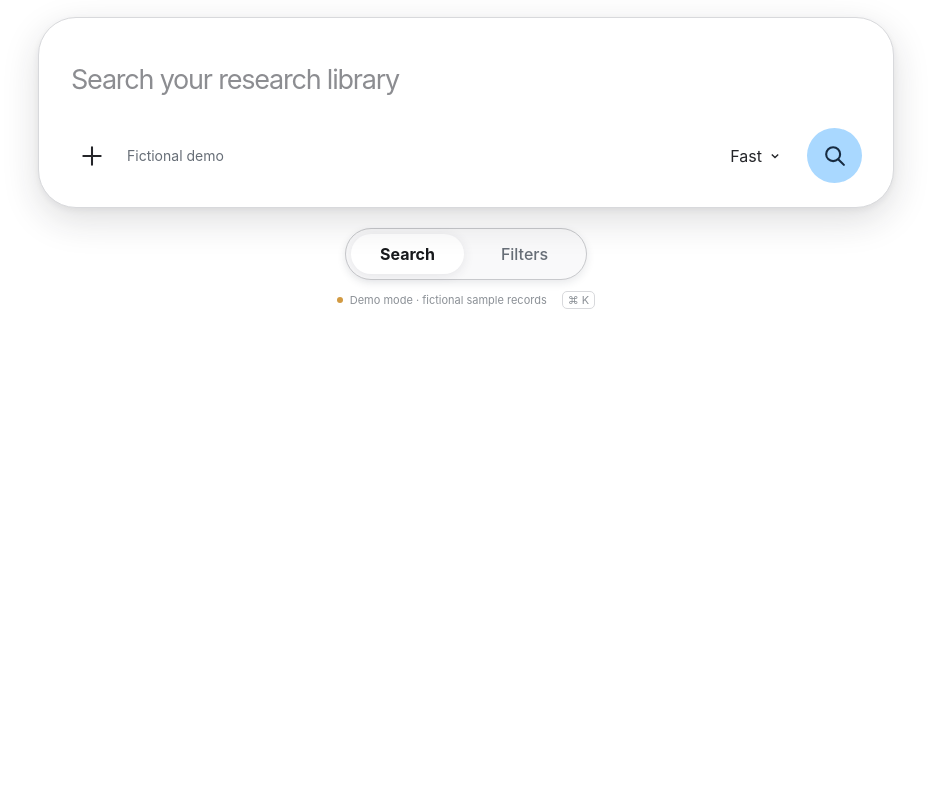
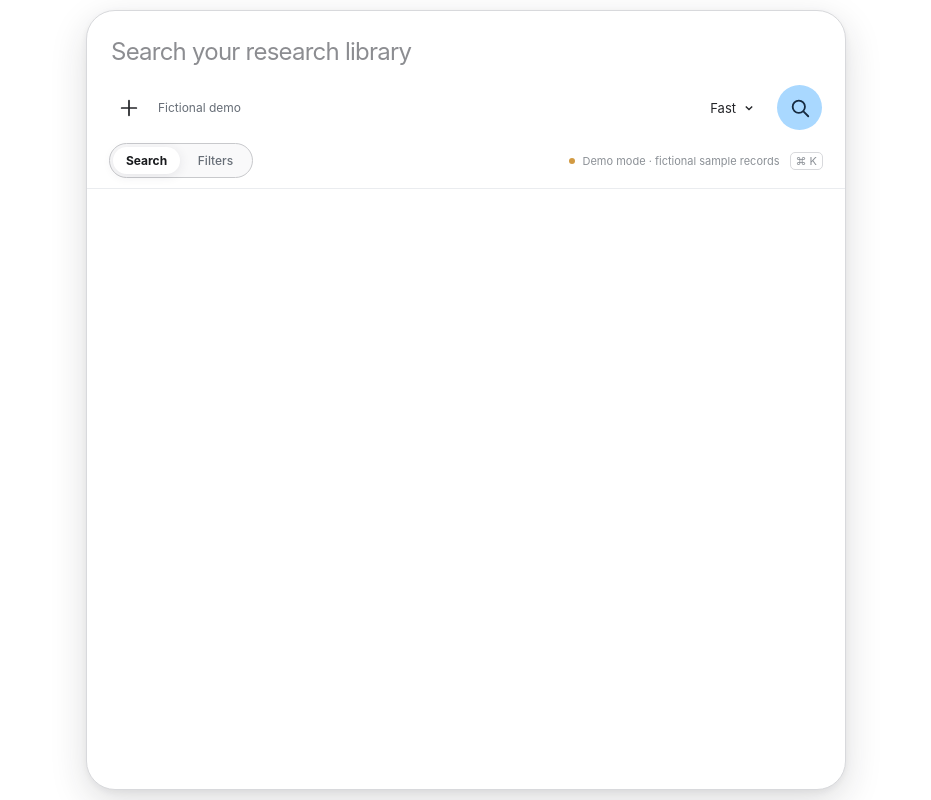
Before and after one commit to anatwork14/modern-search, a React (Vite) app in the folder apps/desktop/: page / in a window 1280 px wide. Shown: the whole page, without its empty margins (174-1105 px from the left). Built offline with nearby package versions, Linux system fonts and the light colour scheme.

Commit message:
fix(desktop): contain launcher panels and fit expanded window inside active Mac work area

```diff
--- a/apps/desktop/src-tauri/capabilities/default.json
+++ b/apps/desktop/src-tauri/capabilities/default.json
@@ -13,6 +13,7 @@
     "core:window:allow-hide",
     "core:window:allow-show",
     "core:window:allow-set-focus",
-    "core:window:allow-start-dragging"
+    "core:window:allow-start-dragging",
+    "core:window:allow-set-position"
   ]
 }
--- a/apps/desktop/src-tauri/tauri.conf.json
+++ b/apps/desktop/src-tauri/tauri.conf.json
@@ -13,8 +13,8 @@
     "windows": [
       {
         "title": "ResearchOS",
-        "width": 900,
-        "height": 354,
+        "width": 780,
+        "height": 270,
         "minWidth": 560,
         "minHeight": 260,
         "center": true,
--- a/apps/desktop/src/App.css
+++ b/apps/desktop/src/App.css
@@ -216,3 +216,98 @@
 .sr-only { position: absolute; width: 1px; height: 1px; padding: 0; margin: -1px; border: 0; overflow: hidden; clip: rect(0,0,0,0); white-space: nowrap; }
 @media (max-width: 600px) { .launcher-shell { padding: 12px 10px; } .launcher-card { border-radius: 27px; } .launcher-form { padding: 19px 19px 20px; } .drag-region + .close-window + .launcher-form { padding-top: 16px; } .launcher-form input[type=search] { font-size: 21px; } .scope-copy,.facet-count { display: none; } .launcher-actions { gap: 5px; } .action-group { gap: 5px; } .filter-panel-inner { padding: 15px 18px; } .filter-bar { padding: 12px 16px; } .result-heading,.paper-list { padding-left: 15px; padding-right: 15px; } .paper-heading { flex-direction: column; gap: 7px; } .result-controls { gap: 5px; } .results-panel { max-height: calc(100vh - 260px); } }
 @media (prefers-reduced-motion: reduce) { *,*::before,*::after { animation-duration: .01ms !important; transition-duration: .01ms !important; } }
+
+
+/* v1.0 UX repair: ALL controls and scrollable panes belong to one native card.
+   Never draw panels in transparent whitespace outside the card. */
+:root {
+  --btn-action-border: #b8d9f5;
+  --input-bg: #f5f8fc;
+}
+@media (prefers-color-scheme: dark) {
+  :root { --btn-action-border: #345a7b; --input-bg: #252a32; }
+}
+#root { height: 100dvh; min-height: 0; overflow: hidden; }
+.launcher-shell {
+  height: 100dvh; min-height: 0; padding: 10px;
+  display: flex; overflow: hidden;
+}
+.launcher-column {
+  width: 100%; max-width: 760px; height: 100%; min-height: 0;
+  margin: 0 auto; display: flex; flex-direction: column;
+}
+.launcher-card {
+  display: flex; flex-direction: column; flex: 1 1 auto;
+  min-height: 0; max-height: 100%; overflow: hidden;
+  border-radius: 29px;
+}
+.drag-region { flex: 0 0 15px; height: 15px; margin-bottom: 0; }
+.drag-region::after { margin-top: 5px; }
+.close-window { top: 13px; right: 23px; }
+.launcher-form { flex: 0 0 auto; padding: 14px 23px 8px; }
+.drag-region + .close-window + .launcher-form { padding-top: 11px; }
+.launcher-form input[type=search] {
+  height: 52px; padding-right: 32px;
+  font-size: clamp(19px, 2.7vw, 24px);
+  letter-spacing: -.032em;
+}
+.launcher-actions { margin-top: 8px; gap: 8px; }
+.action-group { gap: 10px; }
+.action-icon { width: 38px; height: 38px; flex: 0 0 38px; }
+.action-icon svg { width: 22px; height: 22px; }
+.search-button { flex-basis: 45px; width: 45px; height: 45px; }
+.search-button svg { width: 22px; height: 22px; }
+.mode-button { font-size: 13px; }
+.scope-copy { font-size: 12px; }
+.launcher-utility-row {
+  flex: 0 0 auto; min-height: 46px; padding: 5px 22px 10px;
+  display: flex; align-items: center; gap: 14px;
+  border-bottom: 1px solid var(--panel-item-border);
+}
+.launcher-tabs {
+  flex: 0 0 auto; width: auto; padding: 3px; margin: 0;
+  gap: 2px; box-shadow: none;
+}
+.launcher-tabs button { min-width: 67px; padding: 6px 10px; font-size: 12px; }
+.connection {
+  display: flex; justify-content: flex-end; flex: 1 1 auto;
+  min-width: 0; margin: 0; text-align: right; font-size: 11px;
+}
+.connection-copy { min-width: 0; overflow: hidden; text-overflow: ellipsis; white-space: nowrap; }
+.shortcut-hint { flex: 0 0 auto; margin-left: 3px; white-space: nowrap; }
+.onboarding-card { flex: 1 1 auto; min-height: 0; overflow: auto; margin: 12px 18px; }
+.onboarding-card code { overflow-wrap: anywhere; white-space: normal; }
+.error-banner { overflow-wrap: anywhere; }
+.filter-panel, .results-panel {
+  display: flex; flex-direction: column; flex: 1 1 auto; min-height: 0;
+  margin: 0; border: 0; border-radius: 0; box-shadow: none;
+  background: var(--card-bg);
+}
+.filter-panel { overflow: hidden; }
+.filter-panel-inner {
+  flex: 1 1 auto; min-height: 0; max-height: none;
+  overflow-x: hidden; overflow-y: auto;
+  padding: 20px 24px 14px; overscroll-behavior: contain;
+}
+.filter-bar { flex: 0 0 auto; padding: 11px 24px; }
+.results-panel {
+  max-height: none; overflow-y: auto; overflow-x: hidden;
+  overscroll-behavior: contain;
+}
+.result-heading { top: 0; padding: 15px 24px 12px; }
+.paper-list { padding: 0 24px; }
+.results-footer { padding: 12px 24px; }
+@media (max-width: 650px) {
+  .launcher-shell { padding: 8px; }
+  .launcher-card { border-radius: 22px; }
+  .launcher-form { padding: 12px 15px 6px; }
+  .drag-region + .close-window + .launcher-form { padding-top: 10px; }
+  .launcher-form input[type=search] { height: 47px; font-size: 20px; }
+  .scope-copy, .facet-count { display: none; }
+  .launcher-utility-row { padding: 6px 13px 8px; gap: 7px; }
+  .launcher-tabs button { min-width: 58px; padding: 6px 8px; }
+  .connection { font-size: 10px; }
+  .filter-panel-inner { padding: 16px 15px; }
+  .filter-bar { padding: 10px 15px; }
+  .result-heading, .paper-list { padding-left: 15px; padding-right: 15px; }
+}
--- a/apps/desktop/src/App.tsx
+++ b/apps/desktop/src/App.tsx
@@ -1,7 +1,8 @@
 import { useCallback, useEffect, useMemo, useRef, useState } from "react";
 import type { FormEvent } from "react";
-import { LogicalSize } from "@tauri-apps/api/dpi";
-import { getCurrentWindow } from "@tauri-apps/api/window";
+import { LogicalPosition, LogicalSize } from "@tauri-apps/api/dpi";
+import { currentMonitor, getCurrentWindow } from "@tauri-apps/api/window";
+import { fitLauncherToWorkArea } from "./windowLayout";
 import type { HealthData, SearchData, SearchMode, SearchRequest, SearchResult } from "./contracts";
 import { mockSearch } from "./mock";
 import { getHealth, isDesktopRuntime, searchLocal } from "./service";
@@ -328,19 +329,51 @@ function App() {
     return () => document.removeEventListener("keydown", onKeyDown);
   }, [desktop, filtersOpen, hasSearched, invalidateResults, searchData.results, selectedIndex]);
 
-  // Adjust native window height smoothly without jarring recentering
+  // Use the CURRENT monitor's work area, not a fixed 800px height. Keep the
+  // entire window above the Dock/menu bar and scroll content inside the card.
   useEffect(() => {
     if (!desktop) return;
     const win = getCurrentWindow();
-    const targetHeight = filtersOpen ? 750 : hasSearched ? 800 : 354;
+    let cancelled = false;
+    const expanded = filtersOpen || hasSearched || (source === "local" && health?.paper_count === 0) || Boolean(error);
     void (async () => {
       try {
-        await win.setSize(new LogicalSize(900, targetHeight));
+        const monitor = await currentMonitor();
+        if (cancelled) return;
+        if (!monitor) {
+          await win.setSize(new LogicalSize(780, expanded ? 580 : 270));
+          return;
+        }
+        const area = monitor.workArea ?? { position: monitor.position, size: monitor.size };
+        const scale = monitor.scaleFactor;
+        const previous = await win.outerPosition();
+        if (cancelled) return;
+        const frame = fitLauncherToWorkArea(
+          { x: area.position.x / scale, y: area.position.y / scale,
+            width: area.size.width / scale, height: area.size.height / scale },
+          { x: previous.x / scale, y: previous.y / scale },
+          expanded,
+        );
+        const oldSize = await win.outerSize();
+        if (cancelled) return;
+        const newPosition = new LogicalPosition(frame.x, frame.y);
+        const newSize = new LogicalSize(frame.width, frame.height);
+        // Move upward before growing to avoid a flash behind the Dock.
+        if (frame.height > oldSize.height / scale) {
+          await win.setPosition(newPosition);
+          if (cancelled) return;
+          await win.setSize(newSize);
+        } else {
+          await win.setSize(newSize);
+          if (cancelled) return;
+          await win.setPosition(newPosition);
+        }
       } catch {
-        // Layout remains functional when host window controls are restricted.
+        // The CSS container still clips/scrolls if the OS disallows resizing.
       }
     })();
-  }, [desktop, filtersOpen, hasSearched]);
+    return () => { cancelled = true; };
+  }, [desktop, filtersOpen, hasSearched, source, health?.paper_count, error]);
 
   const runSearch = async (event?: FormEvent, cursor: string | null = null, eligibilityOverride?: string) => {
     event?.preventDefault();
@@ -476,22 +509,23 @@ function App() {
               </div>
             </div>
           </form>
-        </section>
-
+          <div className="launcher-utility-row">
         <nav className="launcher-tabs" aria-label="Quick search view">
           <button className={!filtersOpen ? "active" : ""} type="button" aria-pressed={!filtersOpen} onClick={() => { setFiltersOpen(false); inputRef.current?.focus(); }}>Search</button>
           <button className={filtersOpen ? "active" : ""} type="button" aria-pressed={filtersOpen} onClick={() => setFiltersOpen(true)}>Filters</button>
         </nav>
         <div className={`connection ${source === "mock" ? "demo-connection" : ""}`} role="status">
-          <span className="status-dot" aria-hidden="true" />{statusText}
+          <span className="status-dot" aria-hidden="true" />
+          <span className="connection-copy">{statusText}</span>
           <span className="shortcut-hint">⌘ K</span>
         </div>
+          </div>
 
         {source === "local" && health?.paper_count === 0 && !hasSearched && (
           <div className="onboarding-card">
             <h3>Welcome to Modern Search</h3>
             <p>Your local research catalog is currently empty. To get started, import your papers from an Excel taxonomy workbook:</p>
-            <code>python -m backend.data.import_cli /path/to/ai_ml_paper_taxonomy.xlsx</code>
+            <code>python -m backend.cli /absolute/path/to/catalog.xlsx --source-id local:catalog</code>
             <p className="muted">Catalog path: ~/Library/Application Support/ResearchOS/catalog.sqlite3</p>
           </div>
         )}
@@ -613,6 +647,7 @@ function App() {
             <footer className="results-footer">{source === "mock" ? "These are fictional UI fixtures, not scholarly evidence." : `Index: ${searchData.index_version} · Dense: ${searchData.dense_status} · Search remains local`}</footer>
           </section>
         )}
+        </section>
       </div>
     </main>
   );
--- a/apps/desktop/src/index.css
+++ b/apps/desktop/src/index.css
@@ -1,6 +1,6 @@
 :root { font-family: -apple-system, BlinkMacSystemFont, "SF Pro Display", "SF Pro Text", "Helvetica Neue", Inter, sans-serif; font-synthesis: none; text-rendering: optimizeLegibility; -webkit-font-smoothing: antialiased; background: transparent; font-size: 14px; }
 * { box-sizing: border-box; }
-html, body { min-width: 320px; min-height: 100%; margin: 0; background: transparent; }
+html, body { min-width: 320px; width: 100%; height: 100%; overflow: hidden; margin: 0; background: transparent; }
 button, input, textarea, select { font: inherit; }
 button:focus-visible, a:focus-visible, input:focus-visible, textarea:focus-visible, select:focus-visible, summary:focus-visible { outline: 2px solid #58a6ff; outline-offset: 2px; }
 ::selection { background: #b9e0ff; color: #15374f; }
--- /dev/null
+++ b/apps/desktop/src/windowLayout.ts
@@ -0,0 +1,18 @@
+/** Pure logical-pixel window bounds for the monitor hosting the floating launcher. */
+export interface WorkArea { x: number; y: number; width: number; height: number }
+export interface Point { x: number; y: number }
+export interface WindowFrame extends WorkArea { }
+
+/** Work-area dimensions exclude the macOS Dock/menu bar, unlike monitor.size. */
+export function fitLauncherToWorkArea(
+  area: WorkArea,
+  previous: Point,
+  expanded: boolean,
+): WindowFrame {
+  const padding = 12;
+  const width = Math.max(560, Math.min(780, area.width - padding * 2));
+  const height = Math.max(260, Math.min(expanded ? 680 : 270, area.height - padding * 2));
+  const x = Math.max(area.x + padding, Math.min(previous.x, area.x + area.width - width - padding));
+  const y = Math.max(area.y + padding, Math.min(previous.y, area.y + area.height - height - padding));
+  return { x, y, width, height };
+}
```
Also changed, not shown: 3 other files (tests, documents, lock files or other folders).
